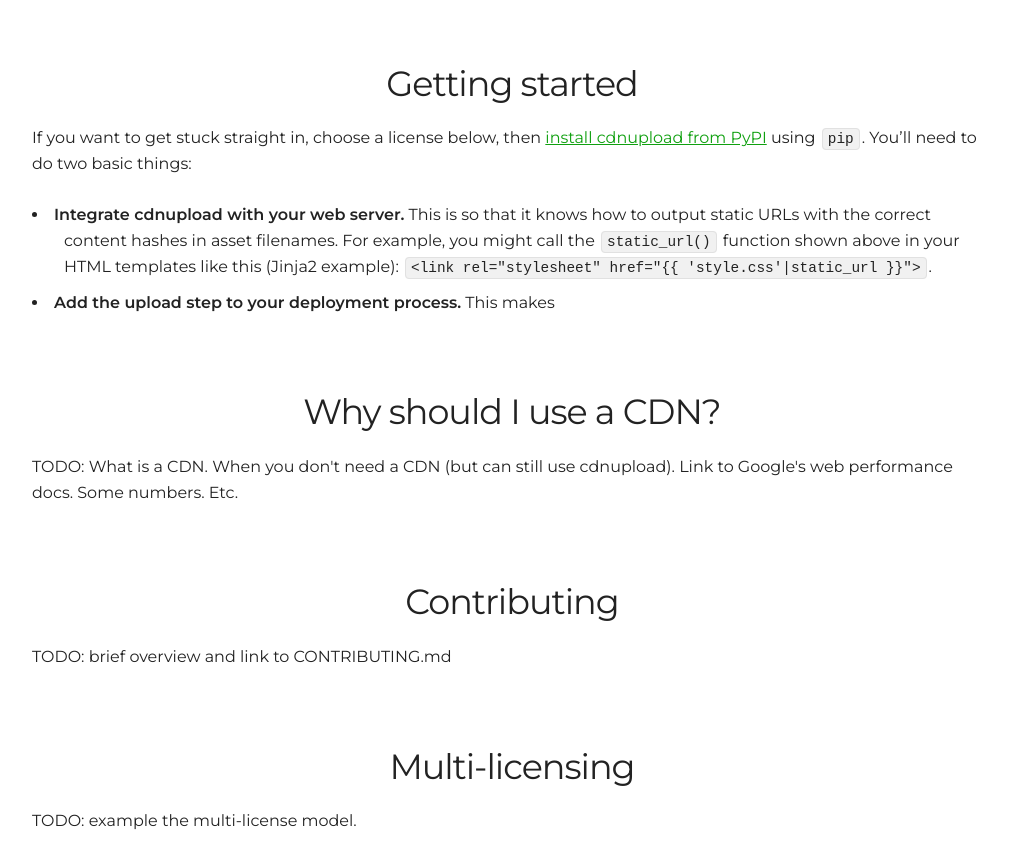
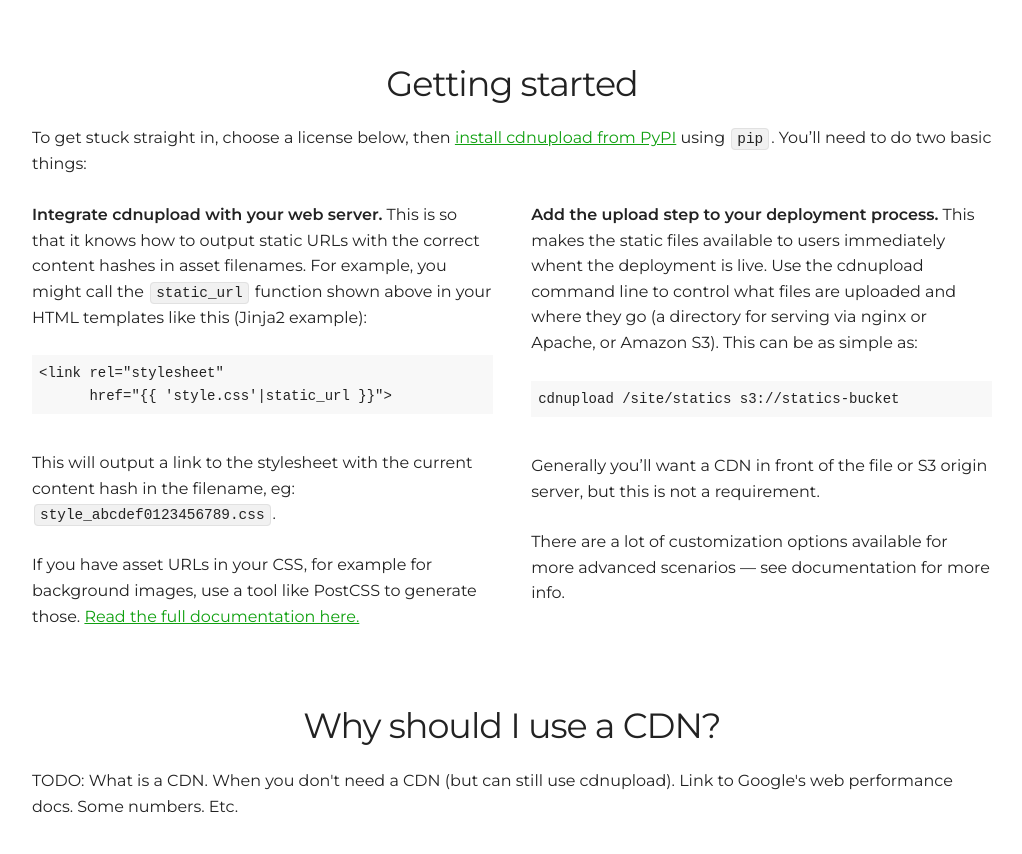
Before and after one commit to benhoyt/cdnupload, a plain HTML site: page website/index.html in a window 1280 px wide. Shown: the part 840-1694 px from the top of the page, without its empty margins (128-1150 px from the left). Drawn offline with Linux system fonts and the light colour scheme.

Commit message:
More work on the website homepage

```diff
--- a/website/index.html
+++ b/website/index.html
@@ -1,6 +1,7 @@
 <!DOCTYPE html>
 <html lang="en">
 <head>
+    <meta charset="utf-8">
     <title>cdnupload - Upload static files to directory or CDN, using content-based hashing</title>
     <meta name="viewport" content="width=device-width, initial-scale=1">
     <meta name="description" content="Upload static files from a source directory to a destination directory or Amazon S3 bucket, with content-based hash in filenames for versioning">
@@ -41,7 +42,7 @@
 <pre>$ cdnupload /site/statics s3://statics-bucket
             --key-map=statics.json
 <span class="output">uploading script.js to script_8f3283c6342816f7.js
-uploading style.css to style_deadbeef01234567.css
+uploading style.css to style_abcdef0123456789.css
 writing key map JSON to statics.json</span></pre>
 
             <h3>Easy to integrate (in most languages)</h3>
@@ -56,19 +57,34 @@ def static_url(rel_path):
         </div>
     </div>
 
+    <h2 id="start">Getting started</h2>
+    <p>To get stuck straight in, choose a license below, then <a href="https://pypi.python.org/pypi/cdnupload">install cdnupload from PyPI</a> using <code>pip</code>. You’ll need to do two basic things:</p>
+
     <div class="row">
-        <h2 id="start">Getting started</h2>
-        <p>If you want to get stuck straight in, choose a license below, then <a href="https://pypi.python.org/pypi/cdnupload">install cdnupload from PyPI</a> using <code>pip</code>. You’ll need to do two basic things:</p>
+        <div class="one-half column">
+            <p><b>Integrate cdnupload with your web server.</b> This is so that it knows how to output static URLs with the correct content hashes in asset filenames. For example, you might call the <code>static_url</code> function shown above in your HTML templates like this (Jinja2 example):</p>
 
-        <ul>
-            <li><b>Integrate cdnupload with your web server.</b> This is so that it knows how to output static URLs with the correct content hashes in asset filenames. For example, you might call the <code>static_url()</code> function shown above in your HTML templates like this (Jinja2 example): <code>&lt;link rel="stylesheet" href="{{ 'style.css'|static_url }}"&gt;</code>.</li>
-            <li><b>Add the upload step to your deployment process.</b> This makes</li>
-        </ul>
+<pre>&lt;link rel="stylesheet"
+      href="{{ 'style.css'|static_url }}"&gt;</pre>
+
+            <p>This will output a link to the stylesheet with the current content hash in the filename, eg: <code>style_abcdef0123456789.css</code>.</p>
+            <p>If you have asset URLs in your CSS, for example for background images, use a tool like PostCSS to generate those. <a href="TODO">Read the full documentation here.</a></p>
+        </div>
+        <div class="one-half column">
+            <p><b>Add the upload step to your deployment process.</b> This makes the static files available to users immediately whent the deployment is live. Use the cdnupload command line to control what files are uploaded and where they go (a directory for serving via nginx or Apache, or Amazon S3). This can be as simple as:</p>
+
+<pre>cdnupload /site/statics s3://statics-bucket</pre>
+
+            <p>Generally you’ll want a CDN in front of the file or S3 origin server, but this is not a requirement.</p>
+
+            <p>There are a lot of customization options available for more advanced scenarios &mdash; see documentation for more info.</p>
+        </div>
     </div>
 
     <div class="row">
         <h2 id="cdn">Why should I use a CDN?</h2>
-        <p>TODO: What is a CDN. When you don't need a CDN (but can still use cdnupload). Link to Google's web performance docs. Some numbers. Etc.
+        <p>
+        TODO: What is a CDN. When you don't need a CDN (but can still use cdnupload). Link to Google's web performance docs. Some numbers. Etc.
     </div>
 
     <div class="row">
--- a/website/static/main.css
+++ b/website/static/main.css
@@ -128,7 +128,7 @@ hr{margin-top:3rem;margin-bottom:3.5rem;border-width:0;border-top:1px solid #E1E
 /* cdnupload CSS */
 
 body {
-    font-family: Montserrat;
+    font-family: Montserrat, sans-serif;
     font-size: 16px;
 }
 
```
Also changed, not shown: 1 other file.
